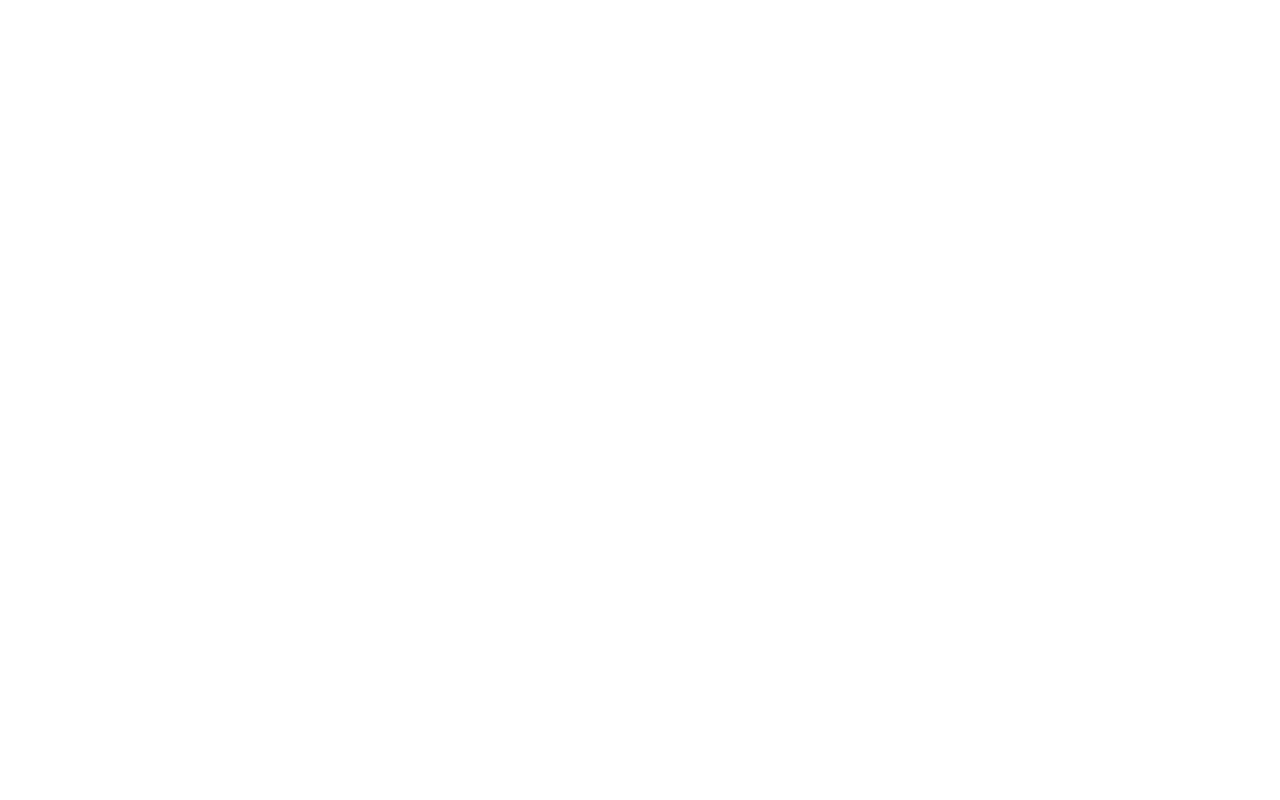
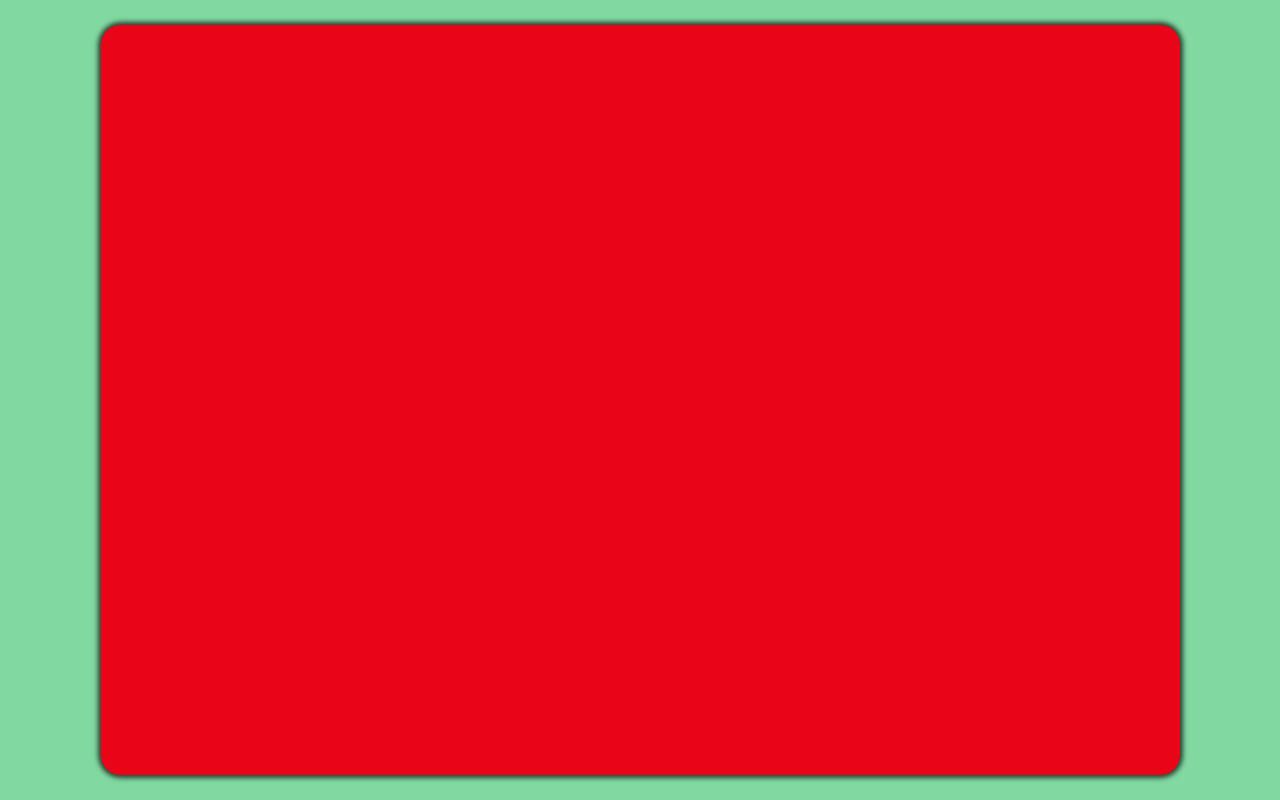
Before and after one commit to digi-coder/etch-a-sketch, a plain HTML site: page index.html in a window 1280 px wide. Drawn offline with Linux system fonts and the light colour scheme; files whose address does not match are found by name.

Commit message:
Edit index.html and style.css

```diff
--- a/css/style.css
+++ b/css/style.css
@@ -8,3 +8,31 @@ html {
     scroll-behavior: smooth;
     font-family: Josefin Sans,sans-serif;
 }
+
+body {
+    margin: 0;
+    padding: 0;
+    height: 100vh;
+    background-color: #81d9a1;
+}
+
+#wrapper {
+    display: flex;
+    justify-content: center;
+    align-items: center;
+    height: 100vh;
+}
+
+#container {
+    display: flex;
+    justify-content: center;
+    align-items: center;
+    background-color: #E90418;
+    border-radius: 20px;
+    width: 1079px;
+    height: 750px;
+}
+
+.outer-shell {
+    box-shadow: 0px 0px 5px 3px rgba(0,0,0,0.71);
+}
--- a/index.html
+++ b/index.html
@@ -9,7 +9,7 @@
     <title>Etch a Sketch</title>
 </head>
 <div id="wrapper">
-    <div id="container">
+    <div id="container" class="outer-shell">
         <div id="title">
 
         </div>
```
